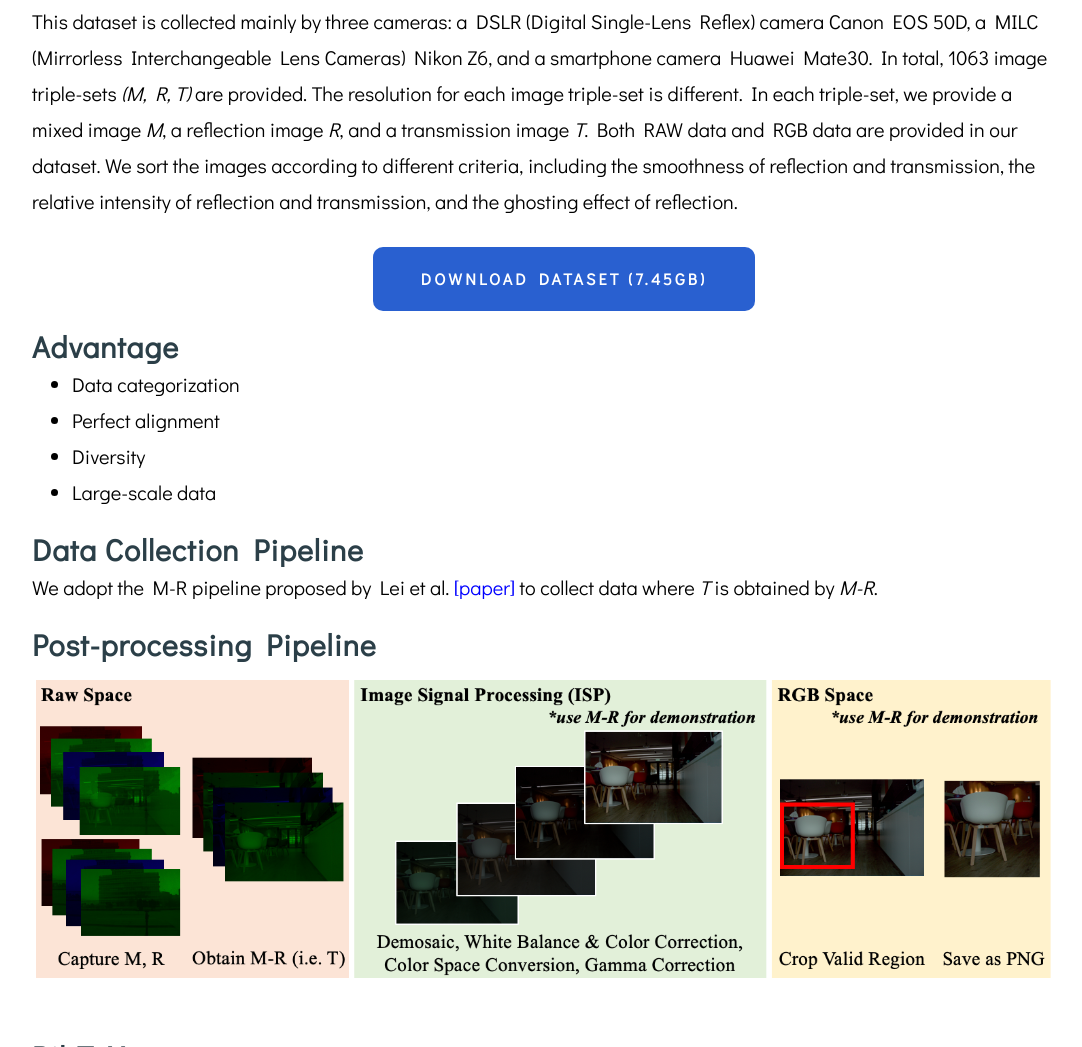
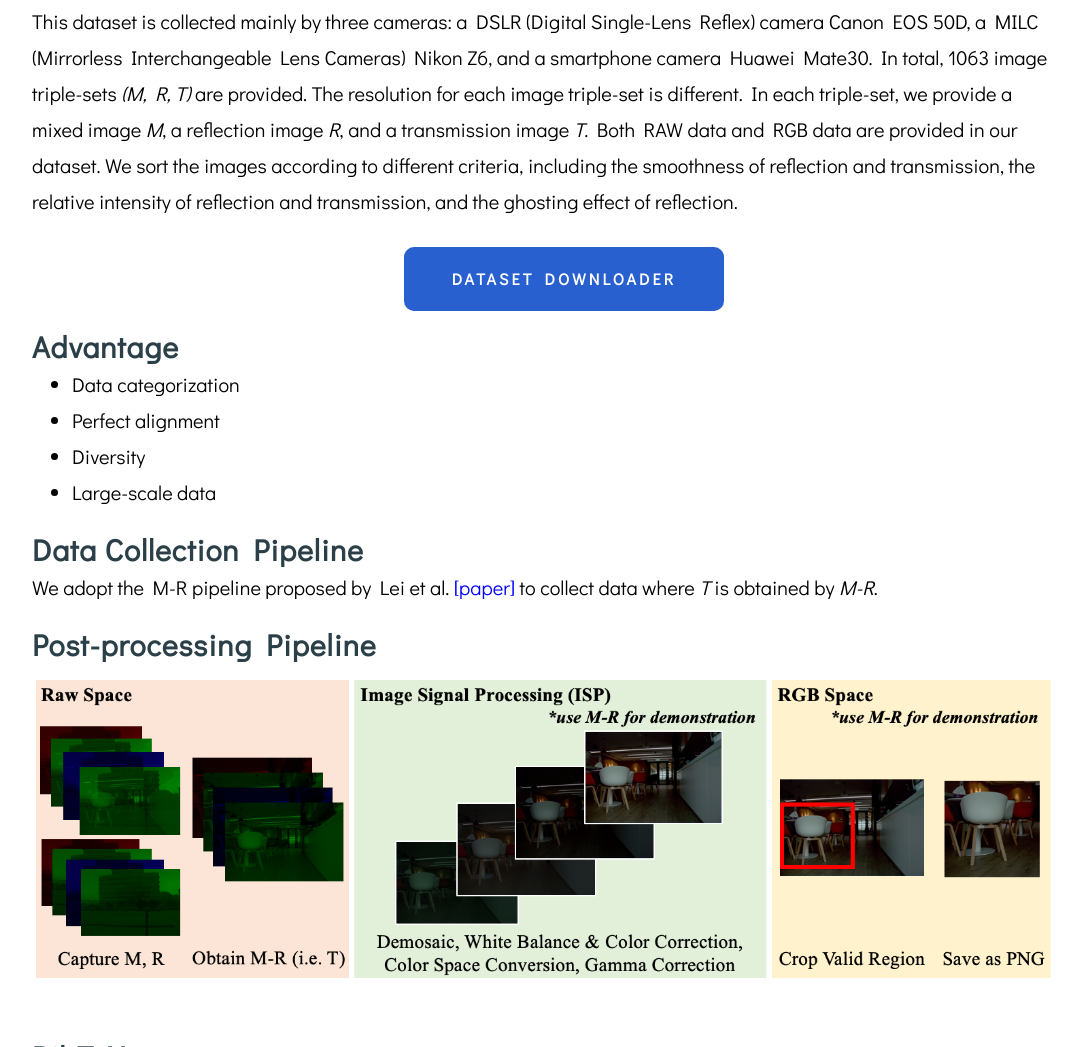
Before and after one commit to AlexZHAO-Hugga/Real-World-Reflection-Removal, a plain HTML site: page Raw-RGB Dataset.html in a window 1280 px wide. Shown: the part 1017-2064 px from the top of the page, without its empty margins (96-1178 px from the left). Drawn offline with nearby package versions, Linux system fonts and the light colour scheme.

Commit message:
Update Raw-RGB Dataset.html

```diff
--- a/Raw-RGB Dataset.html
+++ b/Raw-RGB Dataset.html
@@ -161,7 +161,7 @@
 
 
 		<ul class="actions">
-			<li><a href="https://github.com/XUHUAKing/CDR-download-scripts" class="button">Download Dataset (7.45GB)</a></li>
+			<li><a href="https://github.com/XUHUAKing/CDR-download-scripts" class="button">Dataset Downloader</a></li>
 		</ul>
 		<!-- <p style="text-align: center;">&nbsp;&nbsp;&nbsp;&nbsp;&nbsp;&nbsp;&nbsp;&nbsp;&nbsp;Please contact <a href="mailto:leichenyang7@gmail.com">leichenyang7@gmail.com</a> if you need it now.</p> -->
 
```
